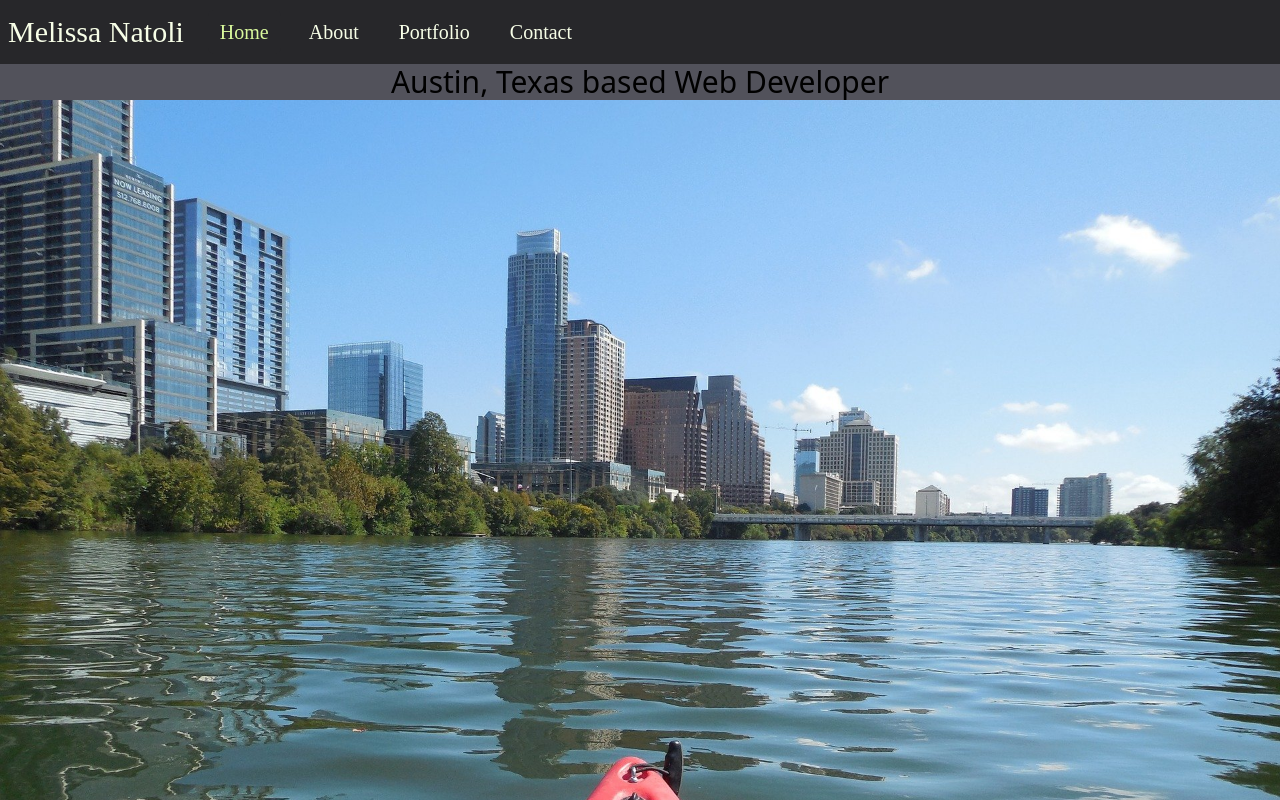
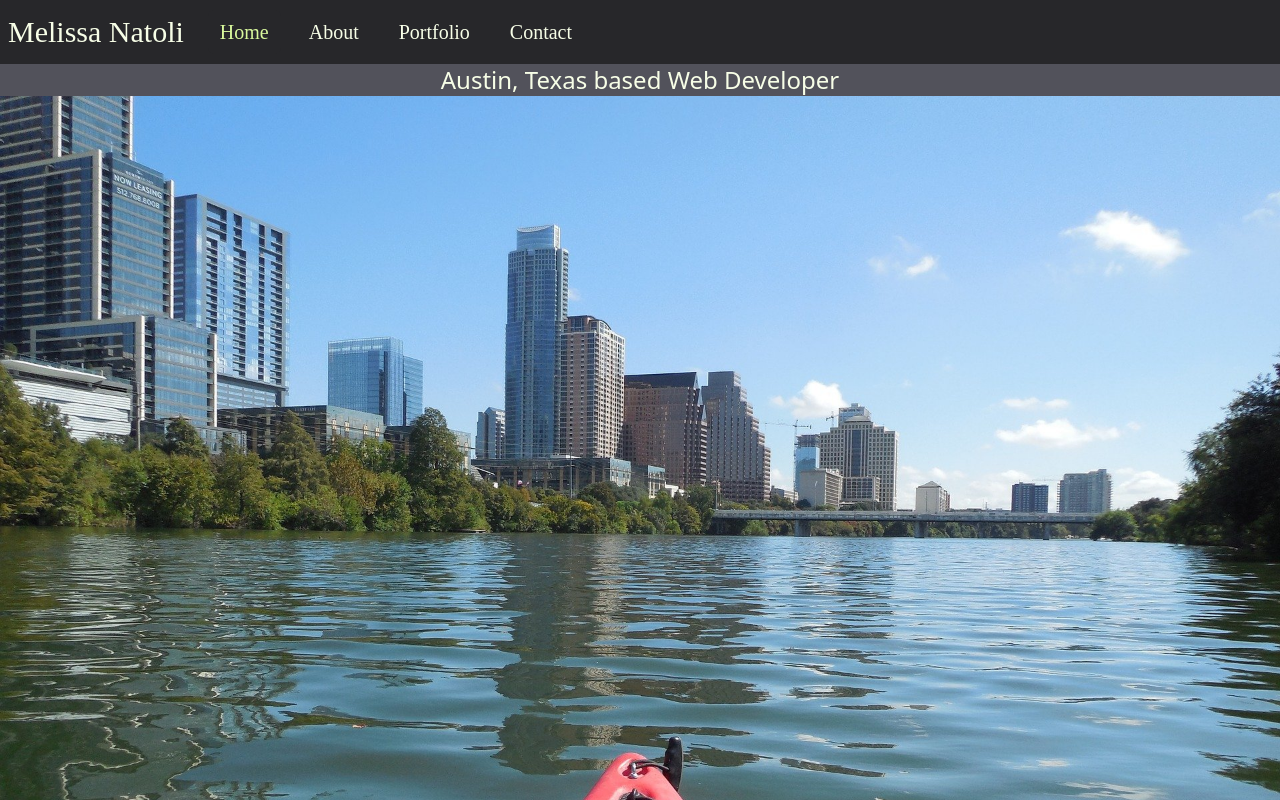
Before and after one commit to misn0147/Melissa-Natoli, a React (Create React App) app: page / in a window 1280 px wide. Shown: the top 800 px of the page. Built offline with nearby package versions, Linux system fonts and the light colour scheme; a web font is replaced by a local one.

Commit message:
changed font color on home

```diff
--- a/src/components/Home/index.js
+++ b/src/components/Home/index.js
@@ -9,7 +9,7 @@ function Home() {
 
             <div className="bg-cover bg-center">
             <div className="responsive inset-x-0 top-20 flex justify-center items-center">
-                    <h2 className="md:text-3xl font-sans">Austin, Texas based Web Developer</h2>
+                    <h2 className="md:text-2xl font-sans text-lime-50">Austin, Texas based Web Developer</h2>
                 </div>
                 <img
                     src={austin}
```
Also changed, not shown: 1 other file (tests, documents, lock files or other folders).
